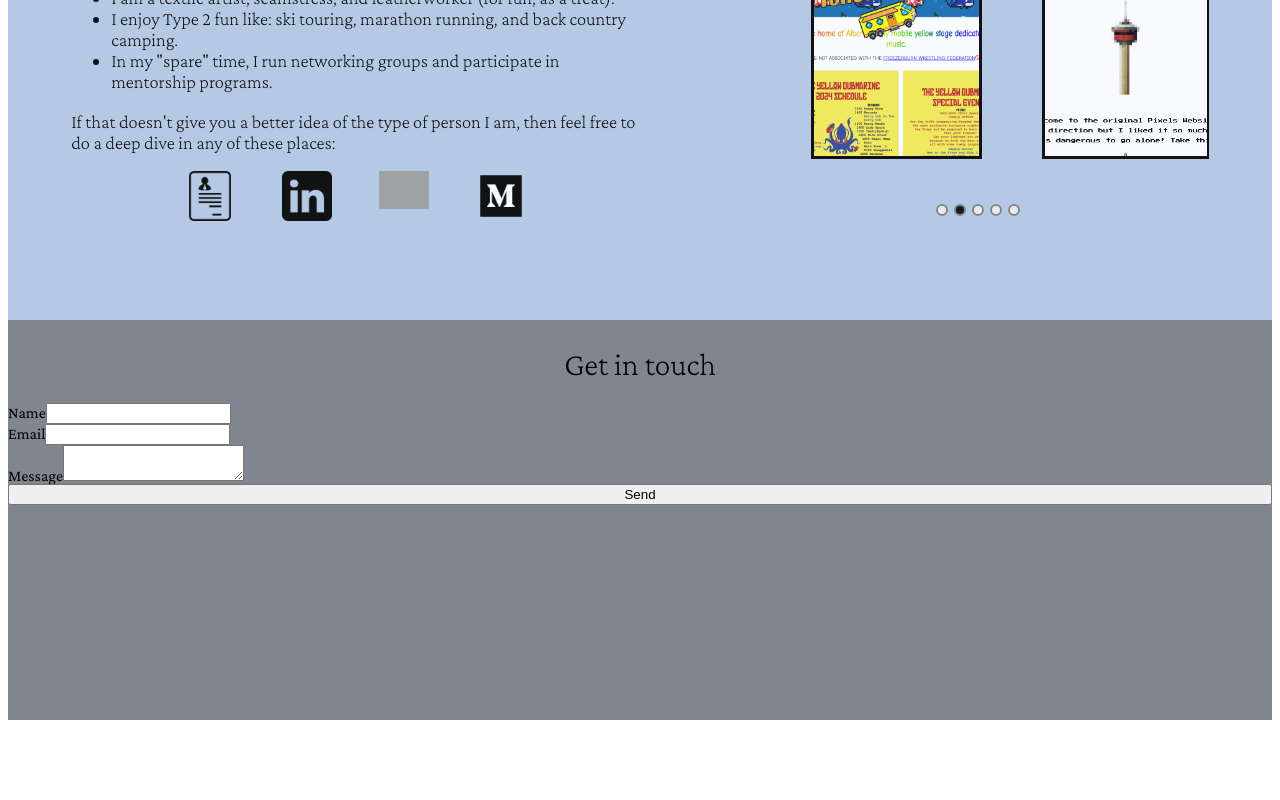
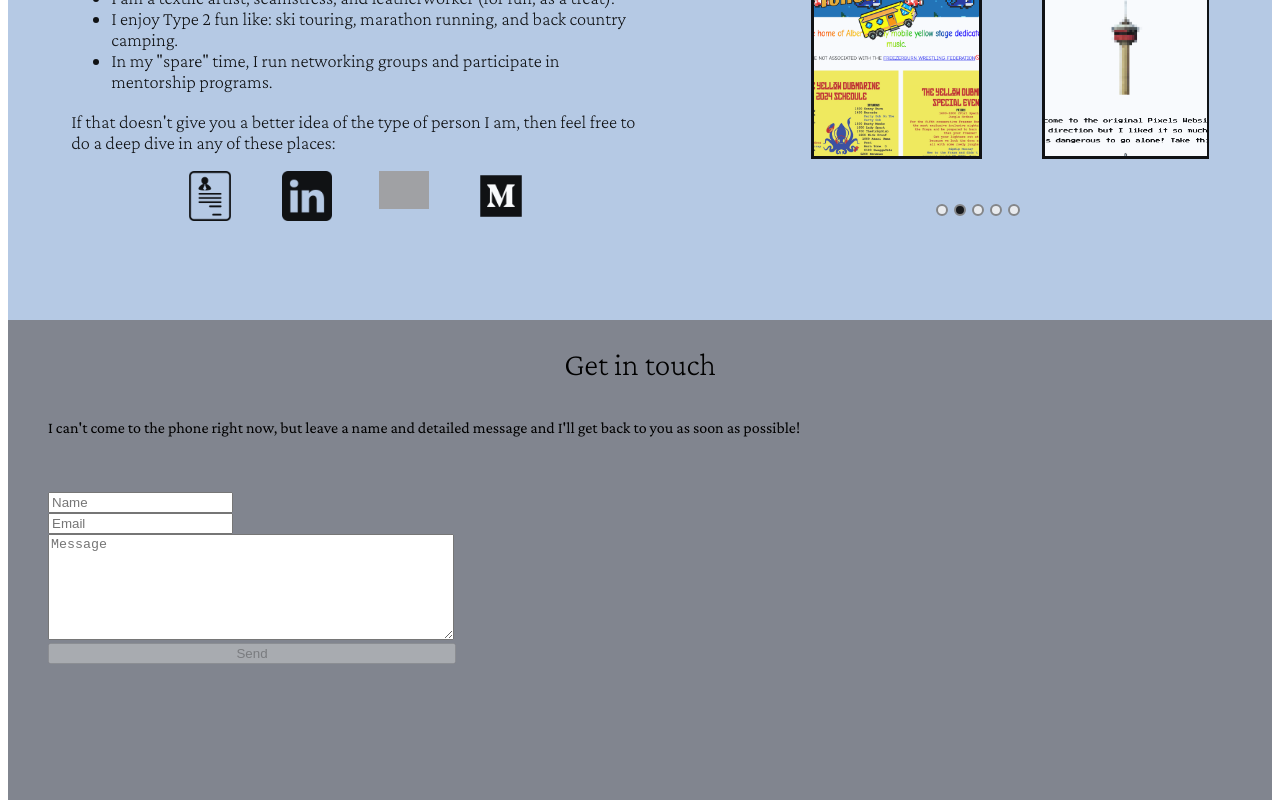
Before and after one commit to connkat/personal-site, a React (Create React App) app: page / in a window 1280 px wide. Shown: the part 1094-1894 px from the top of the page. Before the commit the page ends 1814 px from the top, so only its background shows below. Built offline with nearby package versions, Linux system fonts and the light colour scheme; grey boxes are pictures that could not be loaded.

Commit message:
contact form

```diff
--- a/package.json
+++ b/package.json
@@ -15,6 +15,7 @@
 		"emailjs": "^4.0.3",
 		"react": "^18.3.1",
 		"react-dom": "^18.3.1",
+		"react-grid-layout": "^1.5.0",
 		"react-multi-carousel": "^2.8.5",
 		"react-reveal": "^1.2.2",
 		"react-scripts": "5.0.1",
@@ -47,6 +48,7 @@
 	},
 	"devDependencies": {
 		"@babel/plugin-proposal-private-property-in-object": "^7.21.11",
+		"@types/react-grid-layout": "^1.3.5",
 		"file-loader": "^6.2.0"
 	}
 }
--- a/src/components/Contact.tsx
+++ b/src/components/Contact.tsx
@@ -1,9 +1,8 @@
 import { FormEvent } from "react";
+import { useState } from "react";
+import emailjs from "@emailjs/browser";
 
 import "../styling/contact.css";
-
-import { useState } from "react";
-import emailjs from "@emailjs/browser";
 
 function Contact() {
 	const [isSubmitting, setIsSubmitting] = useState(false);
@@ -17,8 +16,6 @@ function Contact() {
 		e.persist();
 		e.preventDefault();
 		setIsSubmitting(true);
-
-		console.log("!!!", entryFields.email);
 
 		if (entryFields.email === "" || !entryFields.name || !entryFields.message) {
 			setStateMessage("Please complete all fields before submitting form");
@@ -56,12 +53,16 @@ function Contact() {
 	return (
 		<div className="Contact">
 			<h1>Get in touch</h1>
+			<p>
+				I can't come to the phone right now, but leave a name and detailed
+				message and I'll get back to you as soon as possible!
+			</p>
 			<form id="form" onSubmit={sendEmail}>
-				<div className="field_name">
-					<label>Name</label>
+				<div className="field">
 					<input
 						type="text"
 						name="user_name"
+						placeholder="Name"
 						value={entryFields.name}
 						onChange={(e) =>
 							setEntryFields({
@@ -72,10 +73,10 @@ function Contact() {
 						}
 					/>
 				</div>
-				<div className="field_email">
-					<label>Email</label>
+				<div className="field">
 					<input
 						type="email"
+						placeholder="Email"
 						name="user_email"
 						value={entryFields.email}
 						onChange={(e) =>
@@ -87,10 +88,10 @@ function Contact() {
 						}
 					/>
 				</div>
-				<div className="field_message">
-					<label>Message</label>
+				<div className="field__message">
 					<textarea
 						name="message"
+						placeholder="Message"
 						value={entryFields.message}
 						onChange={(e) =>
 							setEntryFields({
@@ -101,7 +102,17 @@ function Contact() {
 						}
 					/>
 				</div>
-				<input type="submit" value="Send" disabled={isSubmitting} />
+				<input
+					className="submit_button"
+					type="submit"
+					value="Send"
+					disabled={
+						isSubmitting ||
+						!entryFields.name ||
+						!entryFields.email ||
+						!entryFields.message
+					}
+				/>
 				{stateMessage && <p>{stateMessage}</p>}
 			</form>
 		</div>
--- a/src/styling/app.css
+++ b/src/styling/app.css
@@ -1,4 +1,6 @@
 @import url('https://fonts.googleapis.com/css2?family=Crimson+Pro:ital,wght@0,200..900;1,200..900&display=swap');
+@import url('/node_modules/react-grid-layout/css/styles.css');
+@import url('/node_modules/react-resizable/css/styles.css');
 
 .App {
 height: 1000px;
--- a/src/styling/contact.css
+++ b/src/styling/contact.css
@@ -1,5 +1,5 @@
 .Contact {
-	height: 50vh;
+	height: 60vh;
 	background-color: #81858f;
 	display: flex;
 	flex-direction: column;
@@ -9,10 +9,23 @@
 		margin-top: 0;
 		padding-top: 2%;
 	}
+
+	p {
+		padding: 0 5vh;
+	}
 }
 
 #form {
-	justify-content: space-between;
 	display: flex;
 	flex-direction: column;
+	padding: 5vh;
 }
+
+textarea {
+	width: 50vh;
+	height: 100px;
+}
+
+.submit_button {
+	width: 51vh;
+}
```
Also changed, not shown: 1 other file (tests, documents, lock files or other folders).
